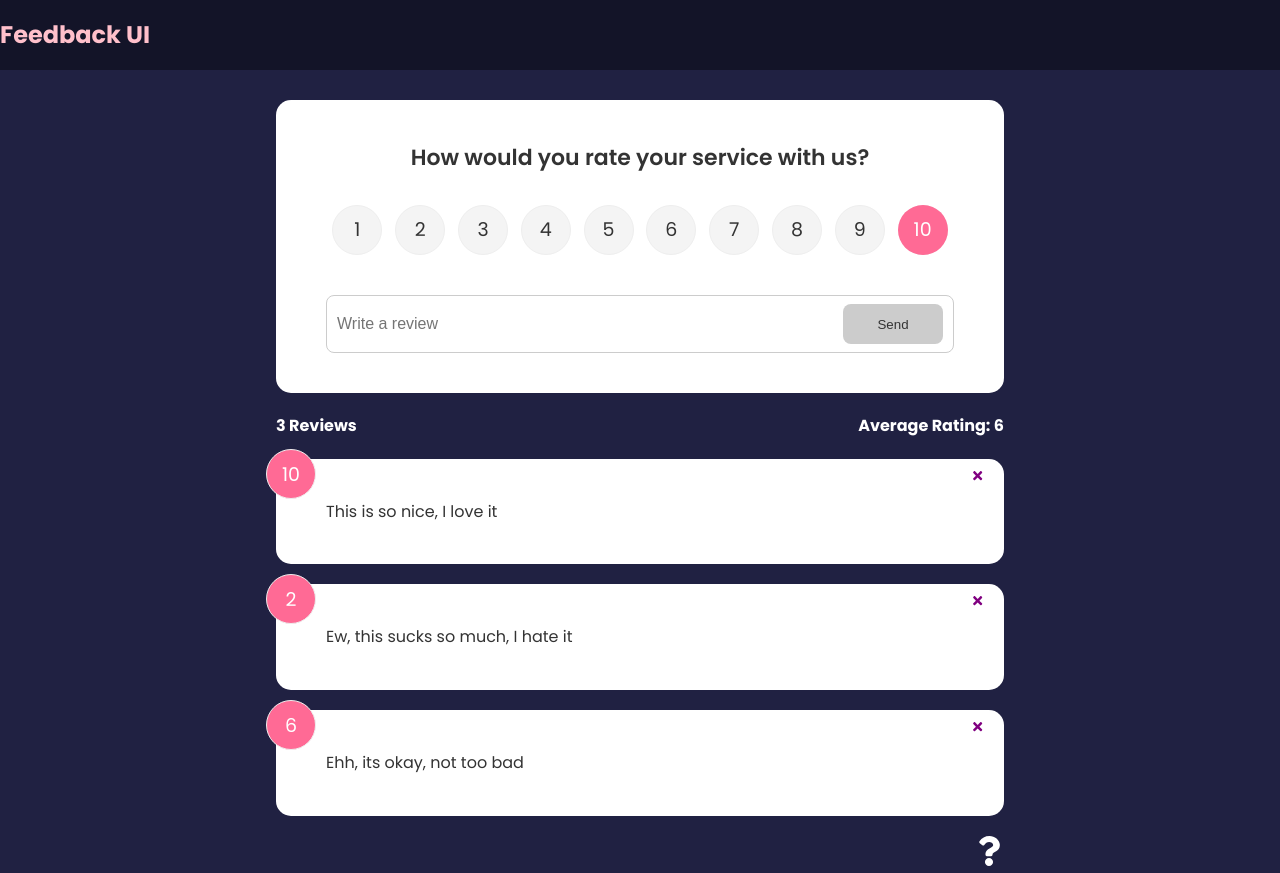
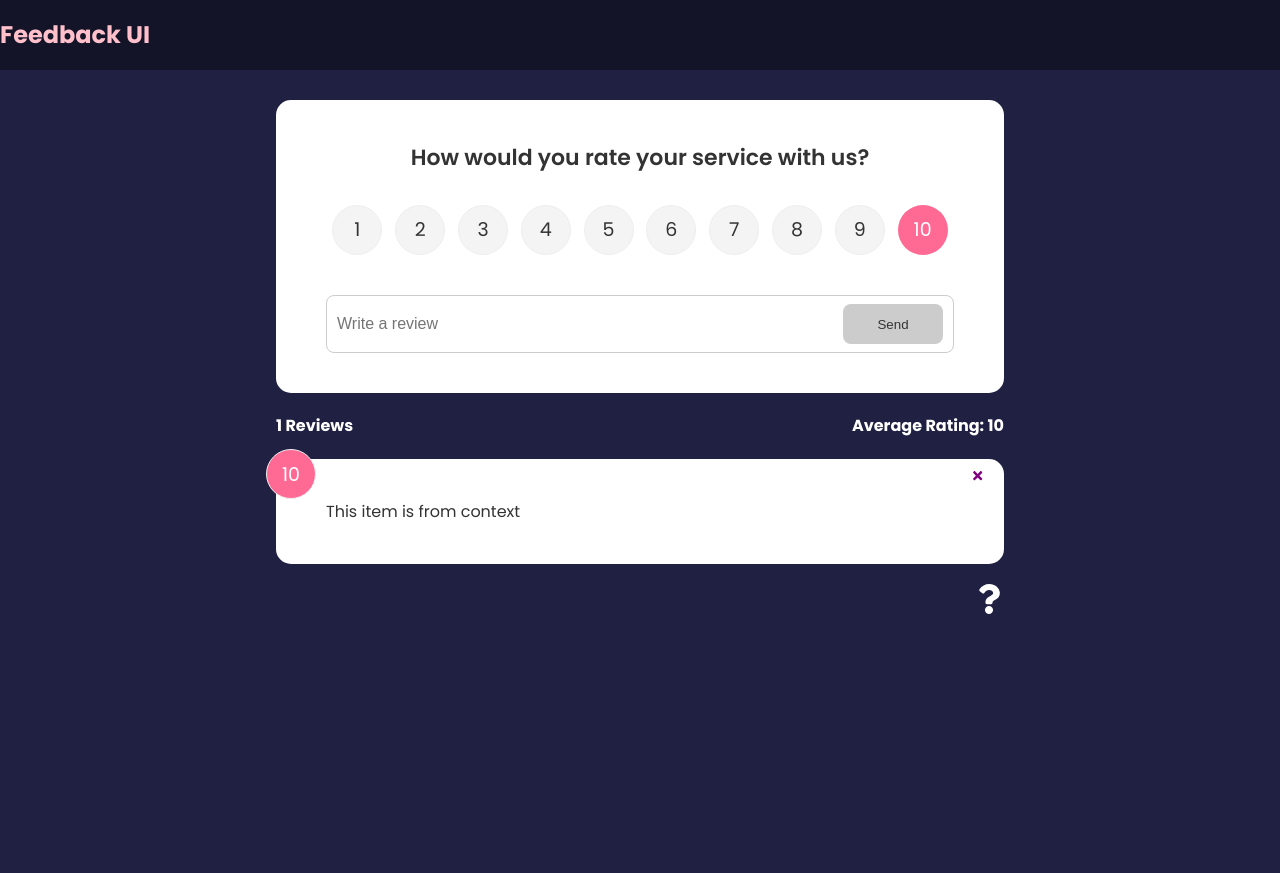
Before and after one commit to Fjguido/react-excercises, a React (Create React App) app in the folder reactpractice/: page / in a window 1280 px wide. After the commit the page ends 800 px from the top, so only its background shows below. Built offline with nearby package versions, Linux system fonts and the light colour scheme.

Commit message:
addeduseContext in stats/list

```diff
--- a/reactpractice/src/App.js
+++ b/reactpractice/src/App.js
@@ -41,8 +41,8 @@
                       element={
                         <>
                           <FeedbackForm handleAdd={addFeedback} />
-                          <FeedbackStats feedback={feedback} />
-                          <FeedbackList feedback={feedback} handleDelete={deleteFeedback}  />
+                          <FeedbackStats  />
+                          <FeedbackList handleDelete={deleteFeedback}  />
                         </>
                       }
                     />
@@ -59,6 +59,6 @@
           )
         }
 
-
+// no longer need to add in props when using useContext hook
 
 export default App
--- a/reactpractice/src/components/FeedbackList.jsx
+++ b/reactpractice/src/components/FeedbackList.jsx
@@ -1,9 +1,11 @@
 import {motion, AnimatePresence} from 'framer-motion'
+import { useContext } from 'react'
 import FeedbackItem from "./FeedbackItem"
-import PropTypes from 'prop-types'
+import FeedbackContext from '../context/FeedbackContext'
 
-function FeedbackList({feedback, handleDelete}) {
-
+function FeedbackList({handleDelete}) {
+  const {feedback} = useContext(FeedbackContext)
+// use value prop that is being returned in context component
 
     if(!feedback || feedback.length === 0){
         return <p>no feedback left</p>
@@ -42,15 +44,7 @@
 //   )
 }
 
-FeedbackList.propType = {
-    feedback: PropTypes.arrayOf(
-        PropTypes.shape({
-            id: PropTypes.number.isRequired,
-            text: PropTypes.string.isRequired,
-            rating: PropTypes.number.isRequired,
-        })
-    )
-}
+
 
 
 export default FeedbackList
--- a/reactpractice/src/components/FeedbackStats.jsx
+++ b/reactpractice/src/components/FeedbackStats.jsx
@@ -1,6 +1,11 @@
-import PropTypes from 'prop-types'
 
-function FeedbackStats({ feedback }) {
+import {useContext} from 'react'
+import FeedbackContext from '../context/FeedbackContext'
+
+function FeedbackStats() {
+// no longer need to pass feedback as a prop b/c were getting it from context
+  const {feedback} = useContext(FeedbackContext)
+
   // Calculate ratings avg
   let average =
     feedback.reduce((acc, cur) => {
@@ -17,9 +22,7 @@
   )
 }
 
-FeedbackStats.propTypes = {
-  feedback: PropTypes.array.isRequired,
-}
+
 
 export default FeedbackStats
 
```
